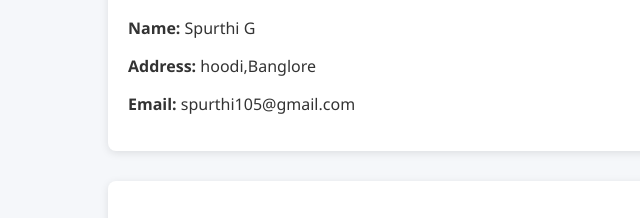
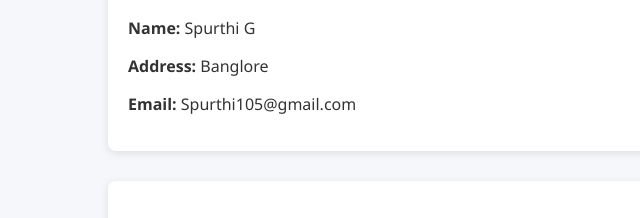
Before and after one commit to SpurthiG2005/resume-website, a plain HTML site: page resume.html in a window 1280 px wide. Shown: the part 270-488 px from the top of the page, 0-640 px from the left. Drawn offline with Linux system fonts and the light colour scheme.

Commit message:
Update resume.html

```diff
--- a/resume.html
+++ b/resume.html
@@ -22,8 +22,8 @@
   <section>
     <h2>Personal Information</h2>
     <p><strong>Name:</strong> Spurthi G</p>
-    <p><strong>Address:</strong> hoodi,Banglore</p>
-    <p><strong>Email:</strong> spurthi105@gmail.com</p>
+    <p><strong>Address:</strong> Banglore</p>
+    <p><strong>Email:</strong> Spurthi105@gmail.com</p>
   </section>
 
   <section>
```
